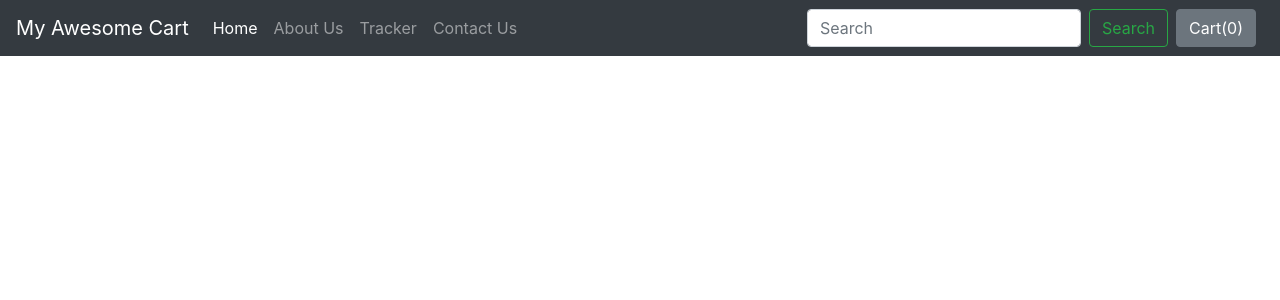
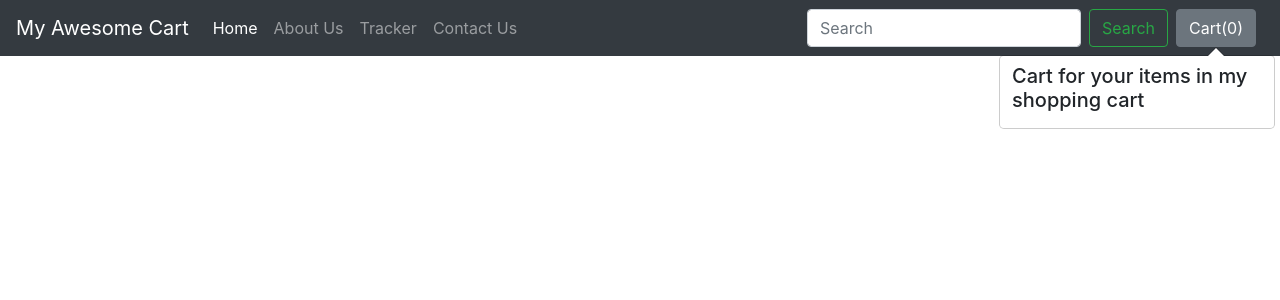
Before and after one commit to sahil312019/MyCart, a Django app: template shop/templates/shop/index.html in a window 1280 px wide. Shown: the top 300 px of the page. Run offline with Django 3.2, Linux system fonts and the light colour scheme; the template is opened without the code that fills it, so the values that code supplies are empty; some libraries are stand-ins or nearby versions.

Commit message:
Creating A Cart In Navigation Bar As Popover using Javascript

```diff
--- a/shop/templates/shop/index.html
+++ b/shop/templates/shop/index.html
@@ -54,7 +54,7 @@ padding-right: 0;
                         <div class="card align-items-center" style="width: 18rem;">
                             <img src='/media/{{i.image}}' class="card-img-top" alt="...">
                             <div class="card-body">
-                                <h5 class="card-title">{{i.product_name}}</h5>
+                                <h5 class="card-title" id="namepr{{i.id}}">{{i.product_name}}</h5>
                                 <p class="card-text">{{i.desc|slice:"0:53"}}...</p>
                                 <span id="divpr{{i.id}}" class="divpr">
                                     <button id="pr{{i.id}}" class="btn btn-primary cart">Add To Cart</button>
@@ -105,7 +105,23 @@ $('.cart').click(function() {
 });
 //Add Popover to cart
 $('#popcart').popover();
-document.getElementById("popcart").setAttribute('data-content', '<h5>Cart for your items in my shopping cart</h5>');
+updatePopover(cart);
+function updatePopover(cart)
+{
+    console.log('We are inside updatePopover');
+    var popStr = "";
+    popStr = popStr + "<h5> Cart for your items in my shopping cart </h5><div class='mx-2 my-2'>";
+    var i = 1;
+    for (var item in cart){
+        popStr = popStr + "<b>" + i + "</b>. ";
+        popStr = popStr + document.getElementById('name' + item).innerHTML.slice(0, 19) + "... Qty: " + cart[item] + '<br>';
+        i = i+1;
+    }
+    popStr = popStr + "</div>"
+    console.log(popStr);
+    document.getElementById('popcart').setAttribute('data-content', popStr);
+    $('#popcart').popover('show');
+}
 function updateCart(cart) {
     for (var item in cart) {
         document.getElementById('div' + item).innerHTML = "<button id='minus" + item + "' class='btn btn-primary minus'>-</button> <span id='val" + item + "''>" + cart[item] + "</span> <button id='plus" + item + "' class='btn btn-primary plus'> + </button>";
@@ -113,6 +129,7 @@ function updateCart(cart) {
     localStorage.setItem('cart', JSON.stringify(cart));
     document.getElementById('cart').innerHTML = Object.keys(cart).length;
     console.log(cart);
+    updatePopover(cart);
 }
 // If plus or minus button is clicked, change the cart as well as the display value
 $('.divpr').on("click", "button.minus", function() {
```
